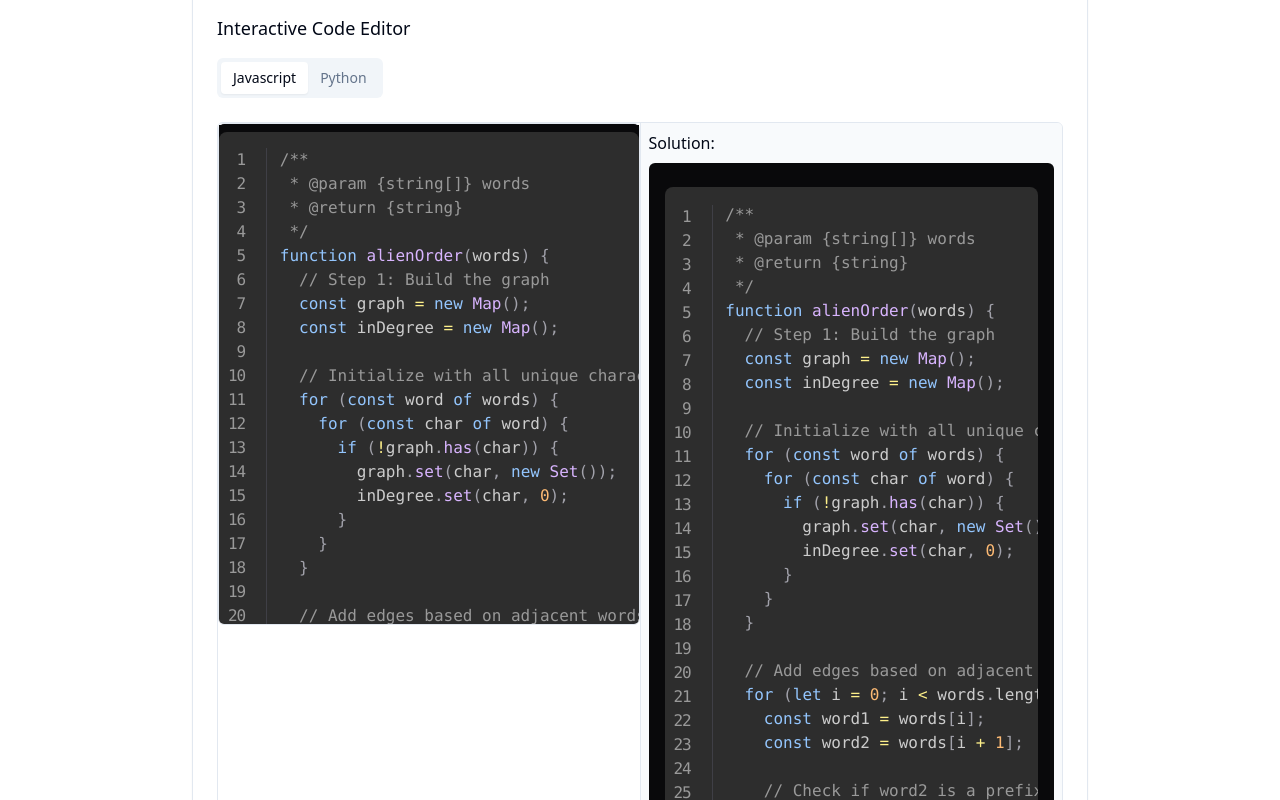
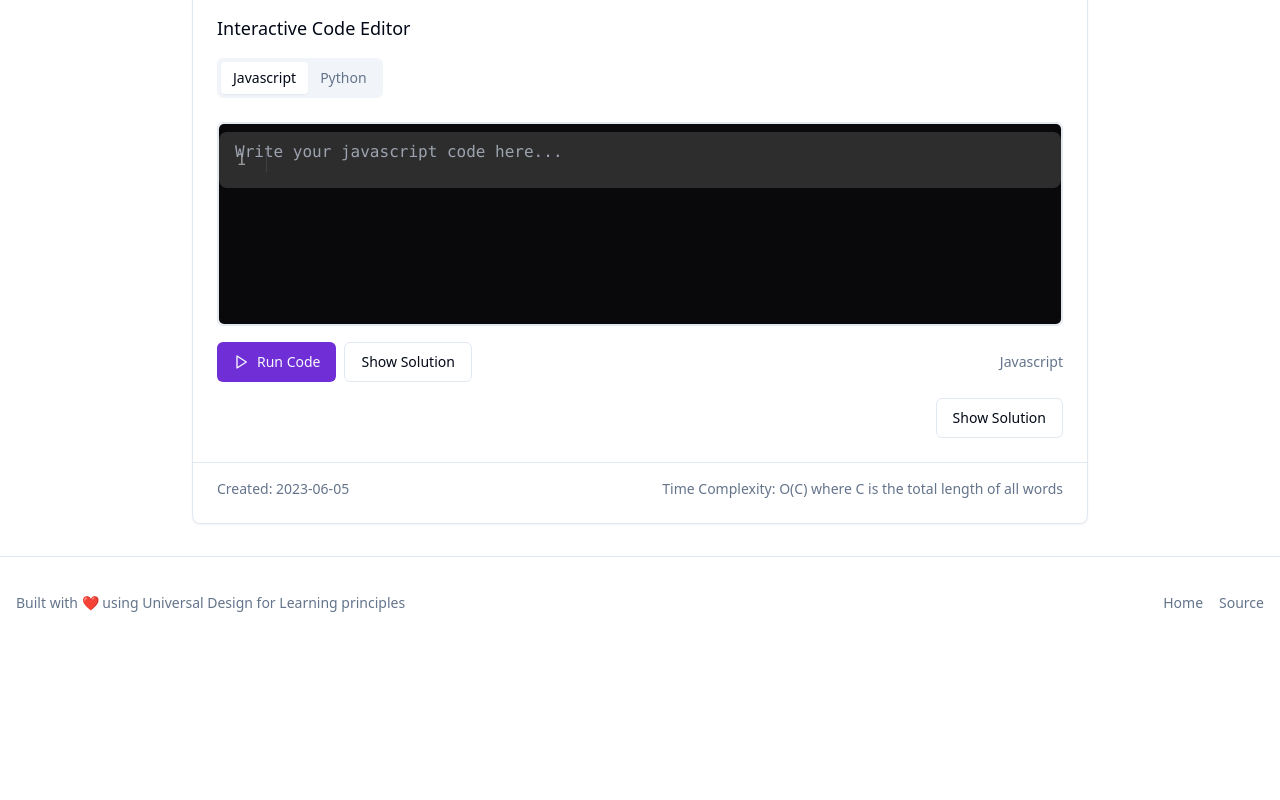
Before and after one commit to Mrbrianojee/code-canvas-udl-quest, a React (Vite) app: page /challenge/alien-dictionary in a window 1280 px wide. Shown: the part 1400-2200 px from the top of the page. After the commit the page ends 2049 px from the top, so only its background shows below. Built offline with nearby package versions, Linux system fonts and the light colour scheme.

Commit message:
feat: Implement solution panel visibility
The solution panel is now hidden by default and only visible when the "Show Solution" button is clicked. The main editor is also empty by default.

```diff
--- a/src/components/ExecutableCodeEditor.tsx
+++ b/src/components/ExecutableCodeEditor.tsx
@@ -1,4 +1,3 @@
-
 import { useState, useEffect } from "react";
 import { Button } from "@/components/ui/button";
 import { toast } from "sonner";
@@ -9,7 +8,6 @@ import { usePyodide } from "@/hooks/usePyodide";
 import CodeEditorPane from "./CodeEditorPane";
 import SolutionDisplay from "./SolutionDisplay";
 import CodeOutputDisplay from "./CodeOutputDisplay";
-import { ResizablePanelGroup, ResizablePanel, ResizableHandle } from "@/components/ui/resizable";
 
 // Import Prism CSS
 import "prismjs/themes/prism-tomorrow.css";
@@ -33,11 +31,6 @@ const ExecutableCodeEditor = ({
 
   const isPythonLanguage = language.toLowerCase() === "python";
   const { pyodide, pyodideReady, pyodideLoading } = usePyodide(isPythonLanguage);
-
-  // Initialize code when component mounts
-  useEffect(() => {
-    setCode(initialCode || "");
-  }, [initialCode]);
 
   // Initialize Prism when component mounts
   useEffect(() => {
@@ -121,34 +114,7 @@ const ExecutableCodeEditor = ({
 
   return (
     <div className="space-y-4 mt-4">
-      {showSolution ? (
-        <ResizablePanelGroup
-          direction="horizontal"
-          className="min-h-[200px] border rounded-md overflow-hidden"
-        >
-          <ResizablePanel defaultSize={50} minSize={30}>
-            <div className="h-full">
-              <CodeEditorPane
-                code={code}
-                language={language}
-                getPrismLanguage={getPrismLanguage}
-                handleCodeChange={handleCodeChange}
-                handleKeyDown={handleKeyDown}
-              />
-            </div>
-          </ResizablePanel>
-          <ResizableHandle withHandle />
-          <ResizablePanel defaultSize={50} minSize={30}>
-            <div className="h-full p-2 bg-slate-50 dark:bg-slate-900">
-              <SolutionDisplay
-                initialCode={initialCode}
-                language={language}
-                getPrismLanguage={getPrismLanguage}
-              />
-            </div>
-          </ResizablePanel>
-        </ResizablePanelGroup>
-      ) : (
+      <div className="border rounded-md overflow-hidden">
         <CodeEditorPane
           code={code}
           language={language}
@@ -156,7 +122,7 @@ const ExecutableCodeEditor = ({
           handleCodeChange={handleCodeChange}
           handleKeyDown={handleKeyDown}
         />
-      )}
+      </div>
 
       <div className="flex justify-between items-center">
         <div className="flex gap-2">
@@ -169,16 +135,13 @@ const ExecutableCodeEditor = ({
             {isExecuting ? "Running..." : pyodideLoading && isPythonLanguage ? "Loading Python..." : "Run Code"}
           </Button>
 
-          {showSolutionProp && (
-            <Button
-              variant="ghost"
-              onClick={copySolutionToClipboard}
-              className="flex items-center gap-2"
-            >
-              <Copy size={16} />
-              Copy Solution
-            </Button>
-          )}
+          <Button
+            variant="outline"
+            onClick={() => setShowSolution(!showSolution)}
+            className="flex items-center gap-2"
+          >
+            {showSolution ? "Hide Solution" : "Show Solution"}
+          </Button>
         </div>
 
         <span className="text-sm text-muted-foreground capitalize">
@@ -186,6 +149,16 @@ const ExecutableCodeEditor = ({
         </span>
       </div>
 
+      {showSolution && (
+        <div className="mt-4 border rounded-md overflow-hidden">
+          <SolutionDisplay
+            initialCode={initialCode}
+            language={language}
+            getPrismLanguage={getPrismLanguage}
+          />
+        </div>
+      )}
+
       <CodeOutputDisplay output={output} />
     </div>
   );
--- a/src/components/SolutionDisplay.tsx
+++ b/src/components/SolutionDisplay.tsx
@@ -25,9 +25,9 @@ const SolutionDisplay: React.FC<SolutionDisplayProps> = ({
   }, [initialCode, language]);
 
   return (
-    <div className="h-full">
+    <div className="p-3">
       <h4 className="text-md font-medium mb-2">Solution:</h4>
-      <div className="bg-zinc-950 text-zinc-100 p-4 rounded-md overflow-auto h-[calc(100%-40px)]">
+      <div className="bg-zinc-950 text-zinc-100 p-4 rounded-md overflow-auto max-h-96">
         <pre className="line-numbers m-0">
           <code
             ref={codeRef}
@@ -37,6 +37,9 @@ const SolutionDisplay: React.FC<SolutionDisplayProps> = ({
           </code>
         </pre>
       </div>
+      <p className="mt-2 text-sm text-muted-foreground">
+        Compare your solution with the provided one. Remember, there can be multiple valid approaches to solve a problem.
+      </p>
     </div>
   );
 };
--- a/src/components/challenge/CodeSection.tsx
+++ b/src/components/challenge/CodeSection.tsx
@@ -11,7 +11,7 @@ interface CodeSectionProps {
 }
 
 const CodeSection = ({ solutions }: CodeSectionProps) => {
-  const [showSolution, setShowSolution] = useState(true); // Show solution by default
+  const [showSolution, setShowSolution] = useState(false); // Hide solution by default
   const [language, setLanguage] = useState<string>("javascript");
   const availableLanguages = Object.keys(solutions);
 
```
